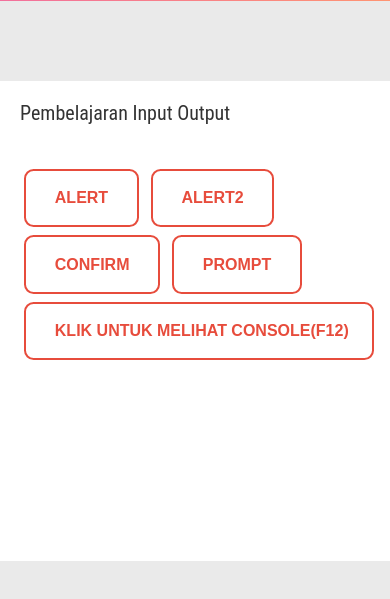
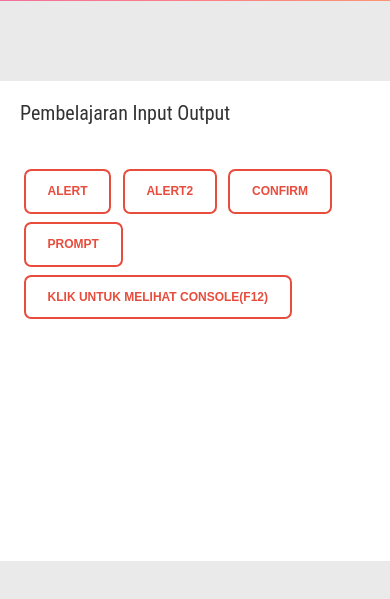
Before and after one commit to arifnasution/jswkampusbiner.com, a plain HTML site: page index.html in a window 390 px wide. Shown: the part 69-668 px from the top of the page. Drawn offline with Linux system fonts and the light colour scheme.

Commit message:
perbaikan responsive button

```diff
--- a/style.css
+++ b/style.css
@@ -91,9 +91,9 @@ nav .logo {
 		font-size: 30px;
     }
 
-    .btn .firstsmall  {
-        color:blue;
-        font-size: .5em; font-weight: 200;
+    .btn, .firstsmall {
+
+        font-size: 12px; font-weight: 200;
         line-height: 1; margin: 4px;
         padding: 1.2em 1.8em; text-decoration: none;
         text-align: center; text-transform: uppercase;
```
